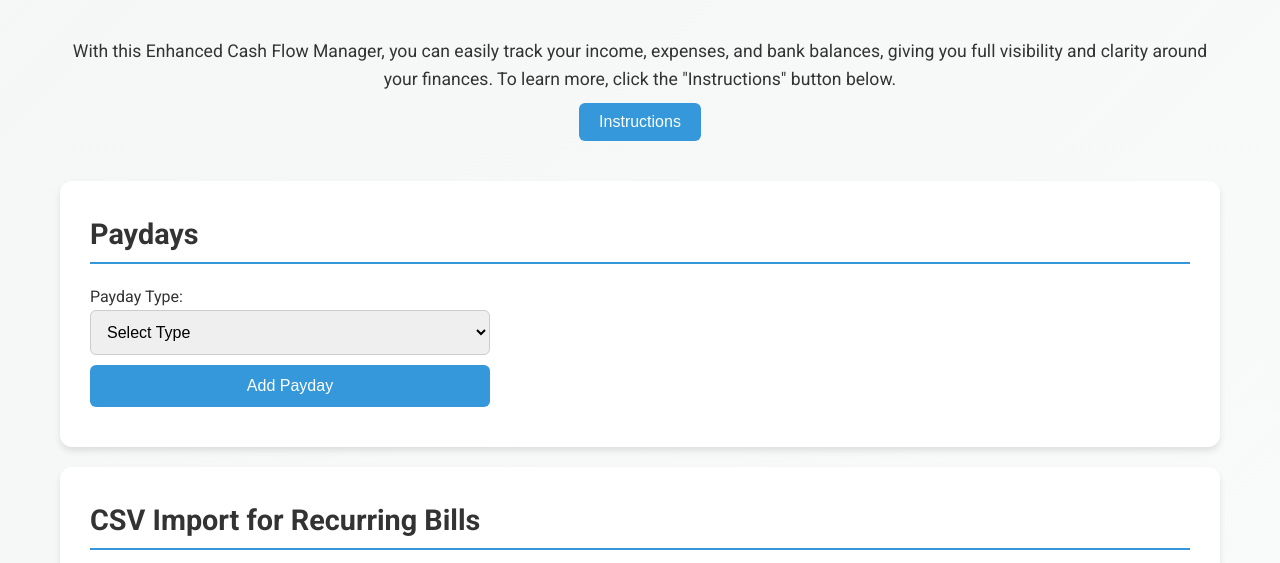
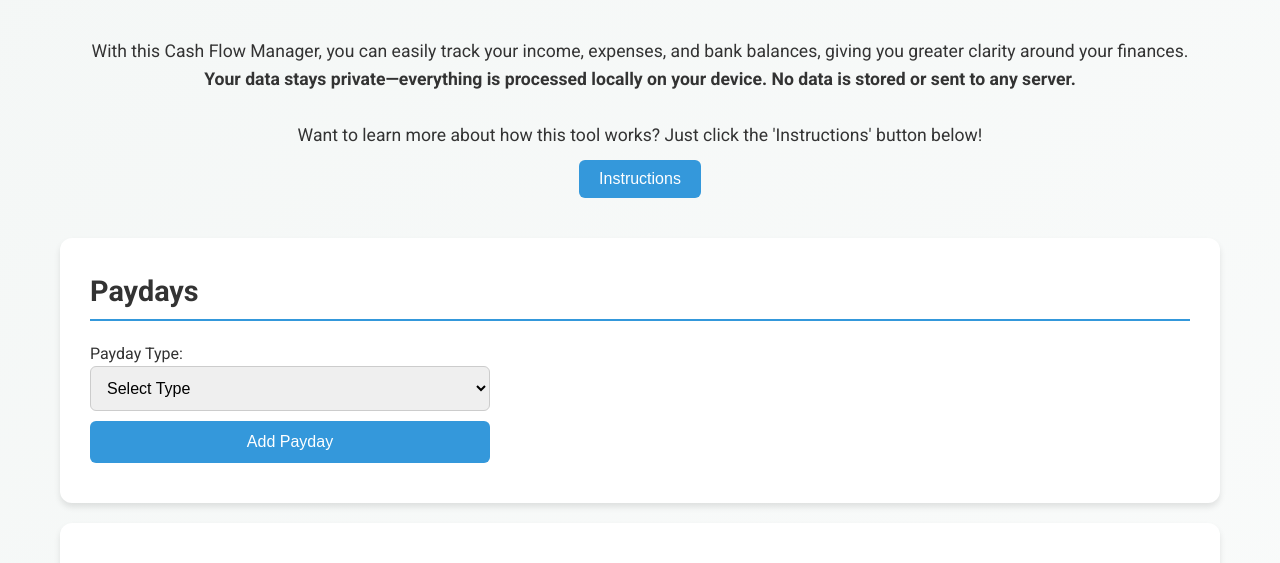
Before and after one commit to AuthenticPath/cashflowstaging, a plain HTML site: page index.html in a window 1280 px wide. Shown: the part 107-670 px from the top of the page. Drawn offline with Linux system fonts and the light colour scheme.

Commit message:
Update index.html (re-added privacy policy)
<body>
  <!--
    The main container holds all sections of the Enhanced Cash Flow Manager.
  -->
  <div class="container">
    <h1>Enhanced Cash Flow Manager</h1>
    <!-- Intro Text -->
    <p id="intro-text">
    With this Cash Flow Manager, you can easily track your income, expenses, and bank balances, giving you greater clarity around your finances.<br>
    <strong>Your data stays private—everything is processed locally on your device. No data is stored or sent to any server.</strong><br>
    <br>Want to learn more about how this tool works? Just click the 'Instructions' button below!
</p>

```diff
--- a/index.html
+++ b/index.html
@@ -418,8 +418,10 @@
     <h1>Enhanced Cash Flow Manager</h1>
     <!-- Intro Text -->
     <p id="intro-text">
-      With this Enhanced Cash Flow Manager, you can easily track your income, expenses, and bank balances, giving you full visibility and clarity around your finances. To learn more, click the "Instructions" button below.
-    </p>
+    With this Cash Flow Manager, you can easily track your income, expenses, and bank balances, giving you greater clarity around your finances.<br>
+    <strong>Your data stays private—everything is processed locally on your device. No data is stored or sent to any server.</strong><br>
+    <br>Want to learn more about how this tool works? Just click the 'Instructions' button below!
+</p>
     <!-- Instructions Button -->
     <button id="instructionsBtn">Instructions</button>
 
```
